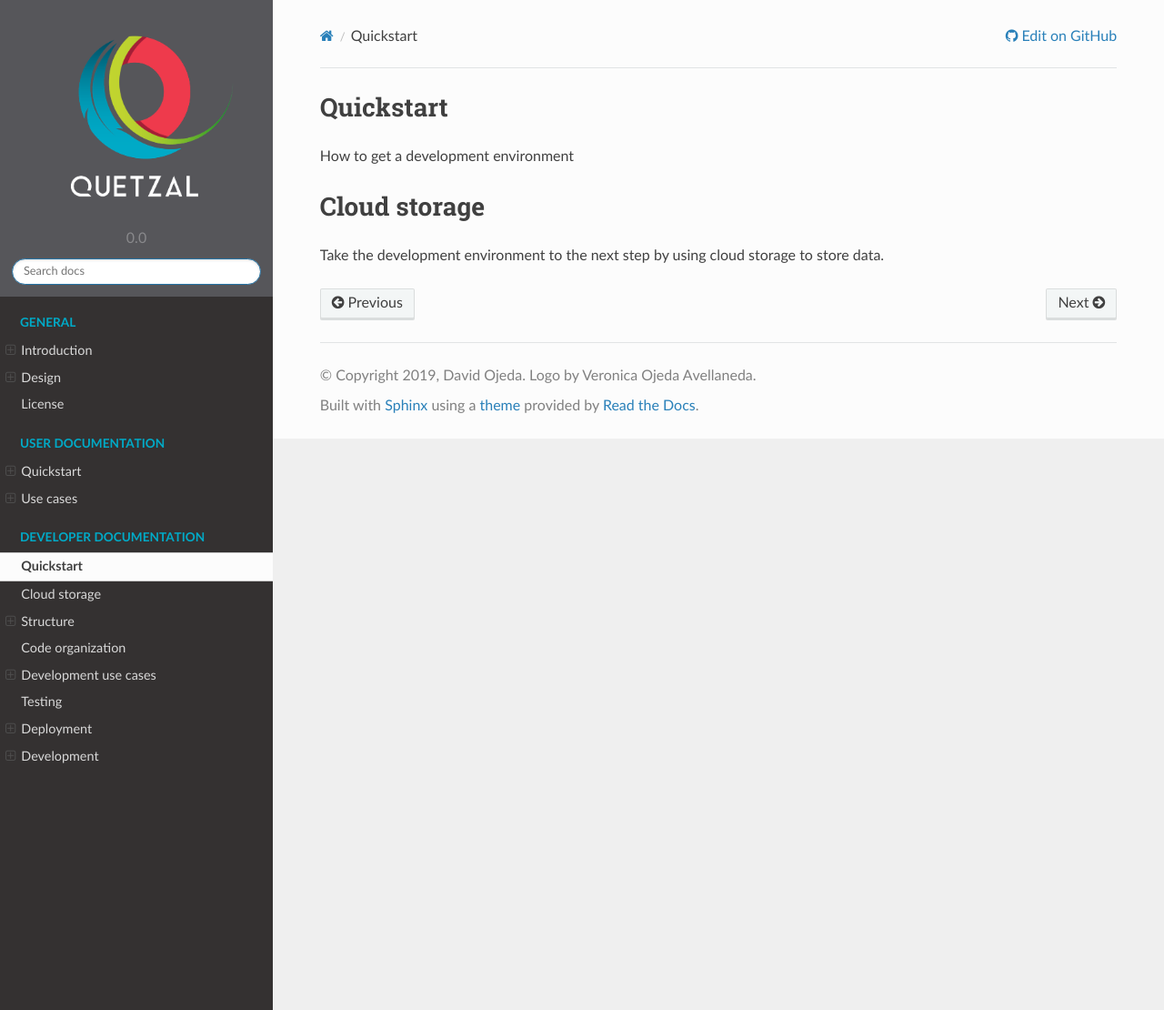
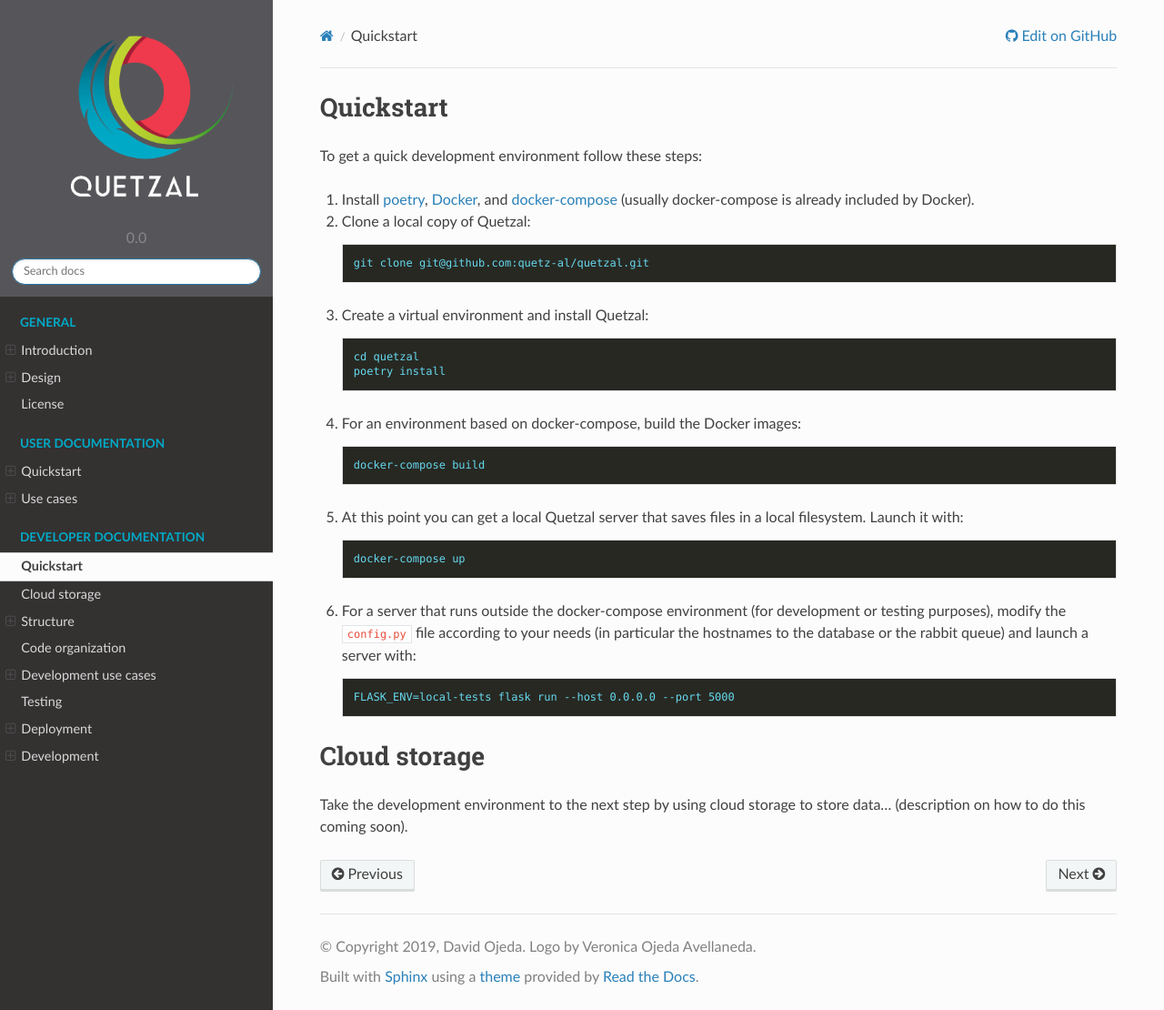
Before and after one commit to quetz-al/quetzal, a Sphinx documentation site: the page built from docs/source/dev_quickstart.rst, in a window 1280 px wide and 1110 px high. Shown: the whole window at 91% size. Built offline with Sphinx 7.4.7 and the Read the Docs theme 2.0.0, drawn with Linux system fonts in a browser that asks for light colours.

Commit message:
Update changelog and documentation for local development environment

```diff
--- a/docs/source/dev_quickstart.rst
+++ b/docs/source/dev_quickstart.rst
@@ -2,7 +2,47 @@
 Quickstart
 ==========
 
-How to get a development environment
+To get a quick development environment follow these steps:
+
+1. Install `poetry <https://python-poetry.org/docs/#installation>`_,
+   `Docker <https://docs.docker.com/install/>`_, and
+   `docker-compose <https://docs.docker.com/compose/install/>`_
+   (usually docker-compose is already included by Docker).
+
+2. Clone a local copy of Quetzal:
+
+   .. code-block:: console
+
+    git clone git@github.com:quetz-al/quetzal.git
+
+3. Create a virtual environment and install Quetzal:
+
+   .. code-block:: console
+
+    cd quetzal
+    poetry install
+
+4. For an environment based on docker-compose, build the Docker images:
+
+   .. code-block:: console
+
+    docker-compose build
+
+5. At this point you can get a local Quetzal server that saves files in a local
+   filesystem. Launch it with:
+
+   .. code-block:: console
+
+    docker-compose up
+
+6. For a server that runs outside the docker-compose environment (for
+   development or testing purposes), modify the ``config.py``
+   file according to your needs (in particular the hostnames to the database or
+   the rabbit queue) and launch a server with:
+
+   .. code-block:: console
+
+    FLASK_ENV=local-tests flask run --host 0.0.0.0 --port 5000
 
 
 =============
@@ -10,4 +50,4 @@ Cloud storage
 =============
 
 Take the development environment to the next step by using cloud storage to
-store data.
+store data... (description on how to do this coming soon).
```
Also changed, not shown: CHANGELOG.rst (+9 -1 lines).
